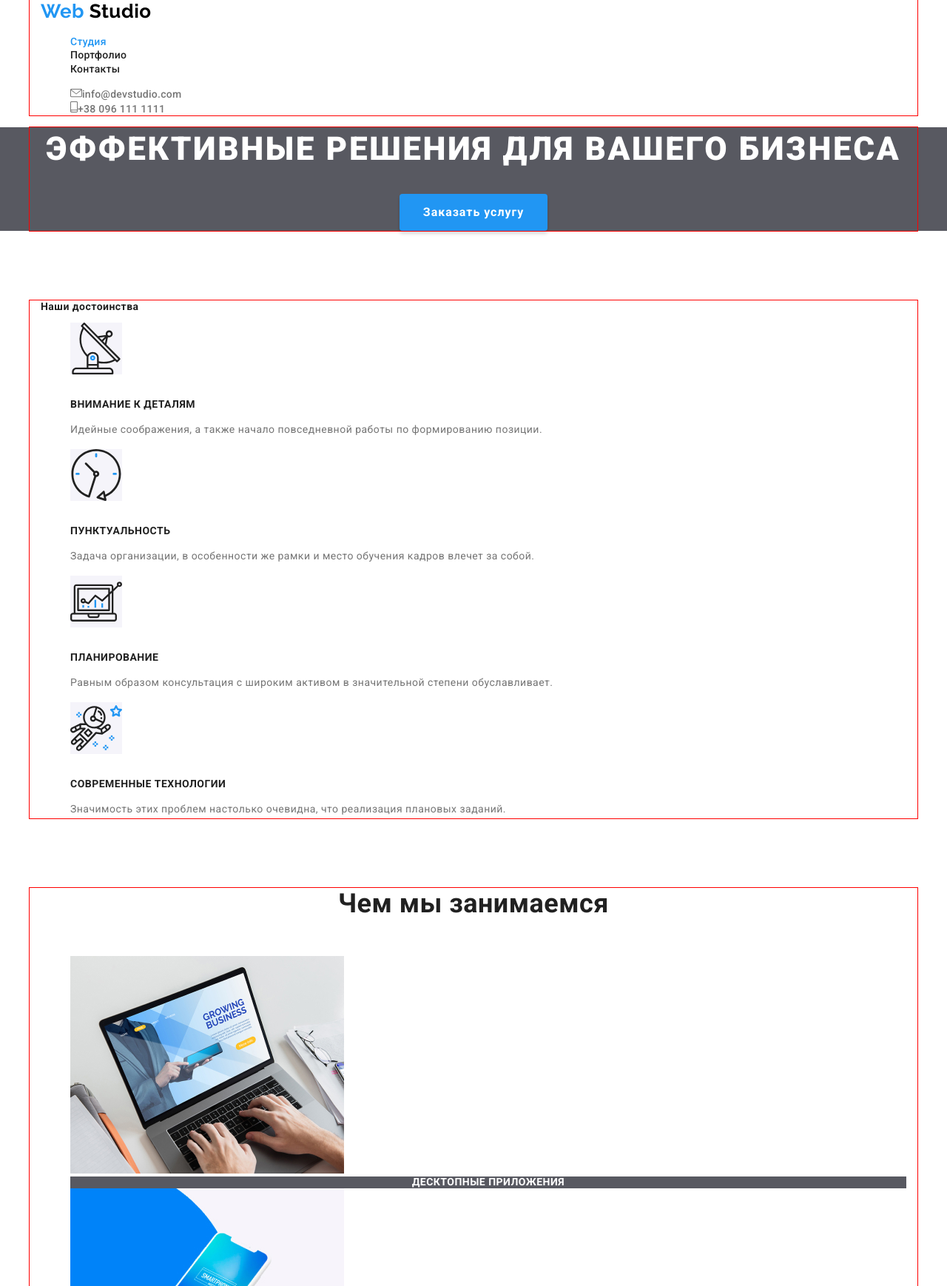
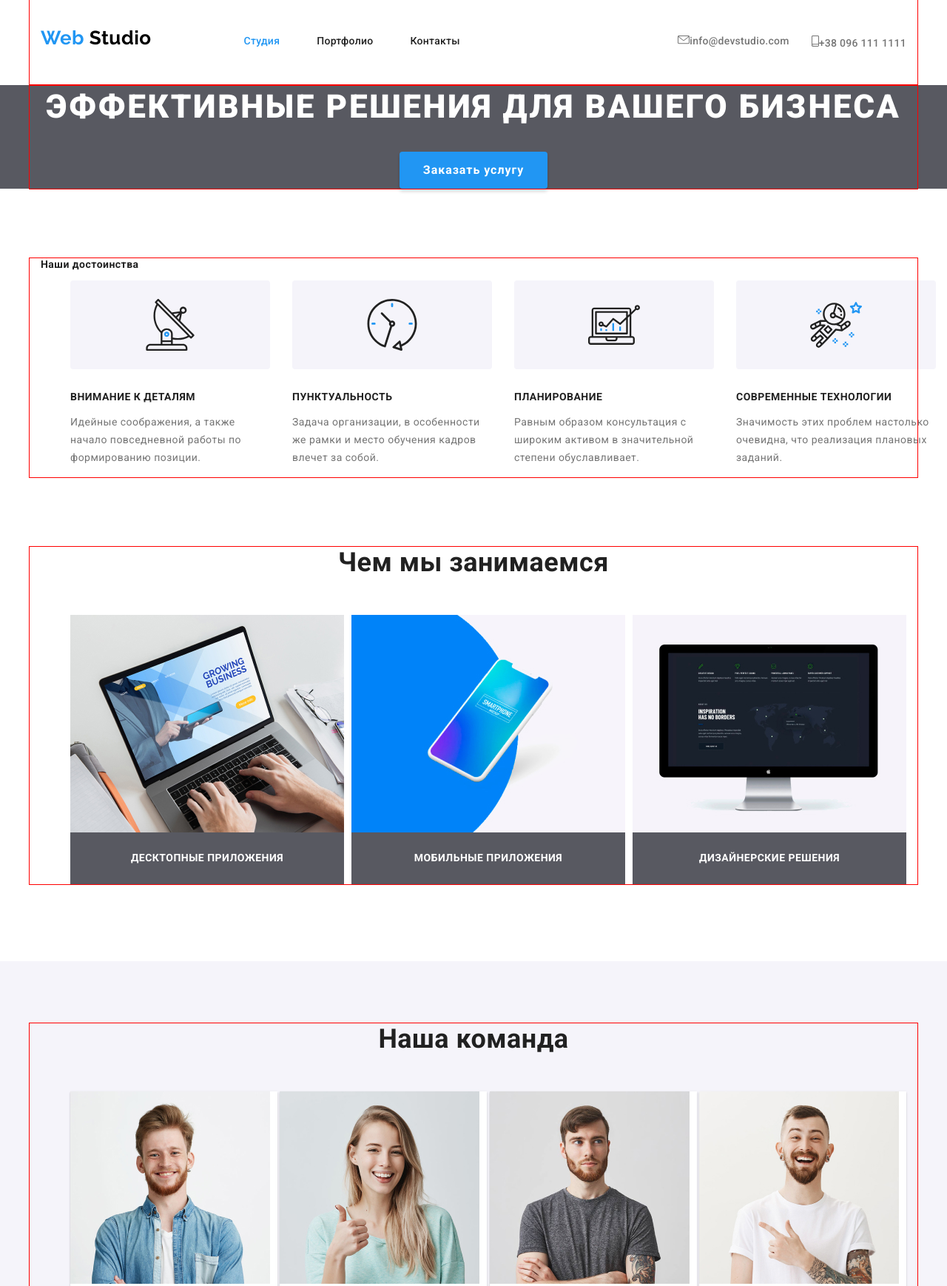
Before and after one commit to AlexBelozertsev/goit-markup-hw-03, a plain HTML site: page index.html in a window 1280 px wide. Shown: the top 1738 px of the page at 74% size. Drawn offline with nearby package versions, Linux system fonts and the light colour scheme.

Commit message:
предварительно оформляет флексами

```diff
--- a/css/styles.css
+++ b/css/styles.css
@@ -117,9 +117,16 @@ a {
   background-color: var(--accent-text-color);
   box-shadow: var(--nav-item-shadow-hover);
 }
+/* Navigation menu */
+.container.main {
+  display: flex;
+  align-items: baseline;
+}
 
 /*logo*/
 .logo {
+  margin-right: 85px;
+
   color: var(--logo-text-color);
   font-family: Raleway, sans-serif;
   font-size: 26px;
@@ -136,28 +143,39 @@ a {
 }
 
 /*nav list*/
+nav .list {
+  display: flex;
+}
+/* .nav-item:not(:last-child) {
+  margin-right: 50px;
+} */
+/* or */
+.list > .nav-item + .nav-item {
+  margin-left: 50px;
+}
 .nav-link,
 .contacts {
+  display: block;
+  padding: 32px 0;
+
   color: var(--primary-text-color);
   font-weight: 500;
   font-size: 14px;
   line-height: 1.14;
   letter-spacing: 0.02em;
 }
-/*.nav-link:hover,
-.nav-link:focus,
-.nav-link.current {
-  color: var(--accent-text-color);
-}*/
 
 /*Contact links*/
+.contact.list {
+  display: flex;
+  margin-left: auto;
+}
+.cont-items:not(:last-child) {
+  margin-right: 30px;
+}
 .contacts {
   color: var(--secondary-text-color);
 }
-/*.contacts:hover,
-.contacts:focus {
-  color: var(--accent-text-color);
-}*/
 
 /*hero*/
 .hero {
@@ -183,6 +201,12 @@ a {
   font-size: 14px;
   margin-bottom: 94px;
 }
+.list.feature {
+  display: flex;
+}
+.feature-item:not(:last-child) {
+  margin-right: 30px;
+}
 .feature .title {
   font-weight: 700;
   line-height: 1.14;
@@ -191,8 +215,11 @@ a {
   margin-bottom: 10px;
 }
 .feature-img {
+  display: block;
   background-color: var(--second-background-color);
 
+  padding: 25px 100px;
+  border-radius: 4px;
   margin-bottom: 30px;
 }
 .text {
@@ -216,9 +243,19 @@ a {
 
   margin-bottom: 50px;
 }
+.list.developments {
+  display: flex;
+  justify-content: space-between;
+}
+.developments img {
+  display: block;
+}
 .developments-title {
+  padding: 27px 0;
+
   color: var(--third-color);
   background-color: var(--first-background-color);
+
   font-weight: 700;
   font-size: 14px;
   line-height: 1.14;
@@ -234,15 +271,21 @@ a {
   padding-bottom: 104px;
   margin-bottom: 84px;
 }
+.list.team {
+  display: flex;
+  justify-content: space-between;
+}
 .team-card {
   background-color: var(--third-color);
 
   line-height: 1.19;
   text-align: center;
 
+  border-radius: 0px 0px 4px 4px;
   box-shadow: var(--card-shadow);
 }
 .team-img {
+  display: block;
   margin-bottom: 30px;
 }
 .team-id-name {
@@ -254,6 +297,9 @@ a {
   margin-bottom: 16px;
 }
 .soсial-links {
+  display: flex;
+  justify-content: space-evenly;
+
   padding-bottom: 24px;
 }
 .personal-page:hover,
@@ -267,14 +313,21 @@ a {
 .client {
   margin-bottom: 94px;
 }
+.list.client {
+  display: flex;
+  justify-content: space-between;
+}
 .client-link {
   width: 170px;
   height: 90px;
   align-items: center;
+}
+.client-link img {
+  display: block;
+
   border: 1px solid var(--border-color);
   border-radius: 4px;
 }
-
 /*footer*/
 .footer {
   background-color: var(--footer-background-color);
@@ -303,10 +356,6 @@ a {
 .footer-links {
   background-color: var(--footer-background-item-color);
 }
-/*.footer-links:focus,
-.footer-links:hover {
-  background-color: var(--accent-text-color);
-}*/
 
 /*portfolio*/
 .portfolio-page {
@@ -315,8 +364,21 @@ a {
 .portfolio-menu {
   margin-bottom: 34px;
 }
+.list.portfolio {
+  display: flex;
+  flex-wrap: wrap;
+}
 .portfolio-card {
+  width: 370px;
+
+  margin-right: 30px;
   margin-bottom: 30px;
+}
+.portfolio-card:nth-child(3n) {
+  margin-right: 0;
+}
+.portfolio-card:nth-last-child(-n + 3) {
+  margin-bottom: 0;
 }
 .portfolio-card:hover,
 .portfolio-card:focus {
--- a/index.html
+++ b/index.html
@@ -17,25 +17,28 @@
 
   <body>
     <header>
-      <div class="container">
+      <div class="container main">
+        <!-- logo -->
+        <a href="./index.html" class="logo"
+          ><span class="logo-web">Web</span> Studio</a
+        >
         <!-- Navigation menu -->
         <nav>
-          <!-- logo -->
-          <a href="./index.html" class="logo"
-            ><span class="logo-web">Web</span> Studio</a
-          >
-
           <!-- nav list -->
           <ul class="list">
-            <li><a href="./index.html" class="nav-link current">Студия</a></li>
-            <li><a href="./portfolio.html" class="nav-link">Портфолио</a></li>
-            <li><a href="" class="nav-link">Контакты</a></li>
+            <li class="nav-item">
+              <a href="./index.html" class="nav-link current">Студия</a>
+            </li>
+            <li class="nav-item">
+              <a href="./portfolio.html" class="nav-link">Портфолио</a>
+            </li>
+            <li class="nav-item"><a href="" class="nav-link">Контакты</a></li>
           </ul>
         </nav>
 
         <!-- Contact links -->
-        <ul class="list">
-          <li>
+        <ul class="contact list">
+          <li class="cont-items">
             <!-- знак конверта можно вставить кодом: &#9993; -->
             <a href="mailto:info@devstudio.com" class="contacts">
               <img
@@ -44,7 +47,7 @@
               />info@devstudio.com</a
             >
           </li>
-          <li>
+          <li class="cont-items">
             <a href="tel:+380961111111" class="contacts">
               <img src="images/smartphone.svg" alt="телефон" />+38 096 111
               1111</a
@@ -69,8 +72,8 @@
         <div class="container">
           <!-- невидимый заголовок н2 -->
           <h2 class="feature-primary-title">Наши достоинства</h2>
-          <ul class="list">
-            <li>
+          <ul class="list feature">
+            <li class="feature-item">
               <img
                 src="images/antenna1.svg"
                 alt="спутниковая антена"
@@ -82,7 +85,7 @@
                 формированию позиции.
               </p>
             </li>
-            <li>
+            <li class="feature-item">
               <img
                 src="images/clock1.svg"
                 alt="механические часы"
@@ -94,7 +97,7 @@
                 кадров влечет за собой.
               </p>
             </li>
-            <li>
+            <li class="feature-item">
               <img
                 src="images/diagram1.svg"
                 alt="диаграмма на мониторе ноутбука"
@@ -106,7 +109,7 @@
                 степени обуславливает.
               </p>
             </li>
-            <li>
+            <li class="feature-item">
               <img
                 src="images/astronaut1.svg"
                 alt="космонавт в открытом пространстве"
@@ -126,7 +129,7 @@
       <section class="developments">
         <div class="container">
           <h2 class="dev-primary-title">Чем мы занимаемся</h2>
-          <ul class="list">
+          <ul class="list developments">
             <li>
               <img src="images/desktop.jpg" alt="ноутбук" width="370" />
               <h3 class="developments-title">Десктопные приложения</h3>
@@ -151,7 +154,7 @@
       <section class="team-section">
         <div class="container">
           <h2 class="prim-title">Наша команда</h2>
-          <ul class="list">
+          <ul class="list team">
             <li class="team-card">
               <img
                 src="images/Product_Designer.jpg"
@@ -367,7 +370,7 @@
       <section class="client">
         <div class="container">
           <h2 class="client-title">Постоянные клиенты</h2>
-          <ul class="list">
+          <ul class="list client">
             <li>
               <a
                 href=""
```
Also changed, not shown: portfolio.html (+16 -13 lines).
